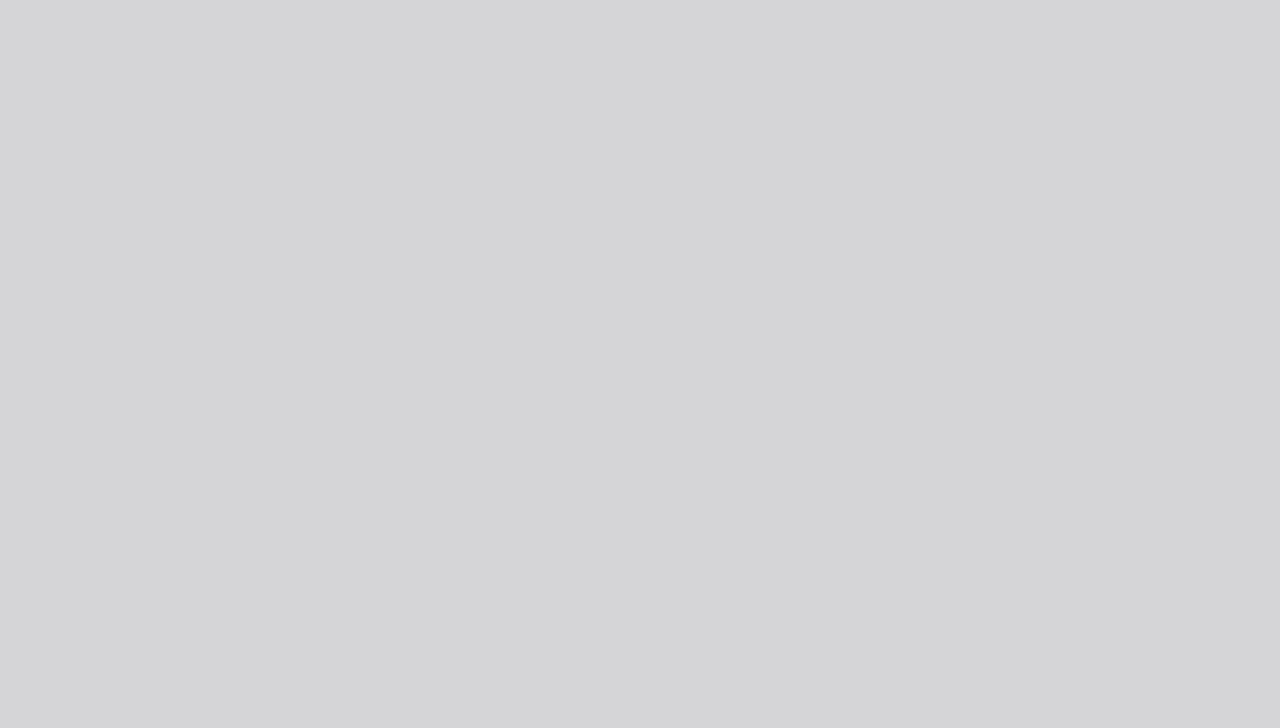
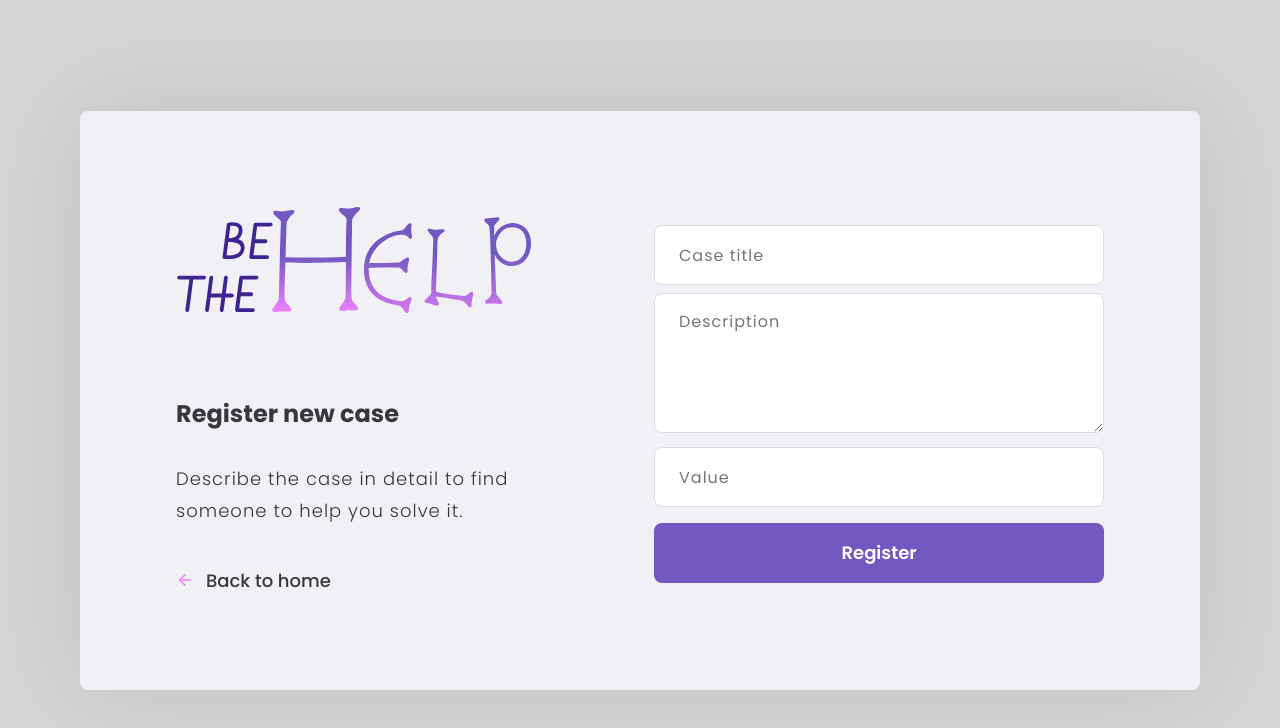
Before and after one commit to alinecbsr/be_the_help-front, a React (Create React App) app: page /help/new in a window 1280 px wide. Shown: the top 728 px of the page. Built offline with nearby package versions, Linux system fonts and the light colour scheme.

Commit message:
New help page implemented

```diff
--- a/src/global.css
+++ b/src/global.css
@@ -14,12 +14,12 @@ body {
   -webkit-font-smoothing: antialiased;
 }
 
-input, button {
-  font: 400 18px 'Poppins', sans-serif;
+input, textarea {
+  font: 400 16px 'Poppins', sans-serif;
 }
 
-textarea {
-  font: 400 14px 'Poppins', sans-serif;
+button {
+  font: 400 18px 'Poppins', sans-serif;
 }
 
 button {
@@ -33,6 +33,18 @@ form input {
   border: 1px solid #DCDCE5;
   border-radius: 8px;
   padding: 0 24px;
+}
+
+form textarea {
+  width: 100%;
+  resize: vertical;
+  min-height: 140px;
+  height: 60px;
+  color: #A8A8B3;
+  border: 1px solid #DCDCE5;
+  border-radius: 8px;
+  padding: 16px 24px;
+  line-height: 24px;
 }
 
 .button {
--- /dev/null
+++ b/src/pages/NewHelp/index.js
@@ -0,0 +1,34 @@
+import React from 'react';
+import { Link } from 'react-router-dom';
+import { FiArrowLeft } from 'react-icons/fi';
+import './styles.css';
+
+import logo from '../../assets/BeTheHelp.svg';
+
+export default function NewHelp() {
+  return (
+    <div className="new-help-container">
+      <div className="content">
+
+        <section>
+          <img src={logo} alt="Be the Help logo" />
+          <h1>Register new case</h1>
+          <p>Describe the case in detail to find someone to help you solve it.</p>
+          <Link className="back-link" to="/profile">
+            <FiArrowLeft size={18} color="#EA80FC" />
+            Back to home
+          </Link>
+        </section>
+
+        <form>
+          <input placeholder="Case title" />
+          <textarea placeholder="Description" />
+          <input placeholder="Value" />
+
+          <button className="button" type="submit">Register</button>
+        </form>
+
+      </div>
+    </div>
+  );
+}
--- /dev/null
+++ b/src/pages/NewHelp/styles.css
@@ -0,0 +1,49 @@
+.new-help-container {
+  width: 100%;
+  max-width: 1120px;
+  height: 100vh;
+  margin: 0 auto;
+  display: flex;
+  align-items: center;
+  justify-content: center;
+}
+
+.new-help-container .content {
+  width: 100%;
+  padding: 96px;
+  background: #F0F0F5;
+  box-shadow: 0 0 100px rgba(0, 0, 0, 0.1);
+  border-radius: 8px;
+  display: flex;
+  align-items: center;
+  justify-content: space-between;
+}
+
+.new-help-container .content section {
+  width: 100%;
+  max-width: 380px;
+}
+
+.new-help-container .content section h1 {
+  margin: 64px 0 32px;
+  font-size: 24px;
+}
+
+.new-help-container .content section p {
+  font-size: 18px;
+  font-weight: 300;
+  letter-spacing: 1px;
+  color: #38383A;
+  line-height: 32px;
+}
+
+.new-help-container .content form {
+  width: 100%;
+  max-width: 450px;
+}
+
+.new-help-container .content form input,
+.new-help-container .content form textarea {
+  margin-top: 8px;
+  letter-spacing: 1px;
+}
--- a/src/routes.js
+++ b/src/routes.js
@@ -4,6 +4,8 @@ import { BrowserRouter, Route, Switch } from 'react-router-dom';
 import Login from './pages/Login';
 import Register from './pages/Register';
 import Profile from './pages/Profile';
+import NewHelp from './pages/NewHelp';
+
 
 export default function Routes() {
   return (
@@ -12,6 +14,7 @@ export default function Routes() {
         <Route path="/" exact component={Login} />
         <Route path="/register" component={Register} />
         <Route path="/profile" component={Profile} />
+        <Route path="/help/new" component={NewHelp} />
       </Switch>
     </BrowserRouter>
   );
```
